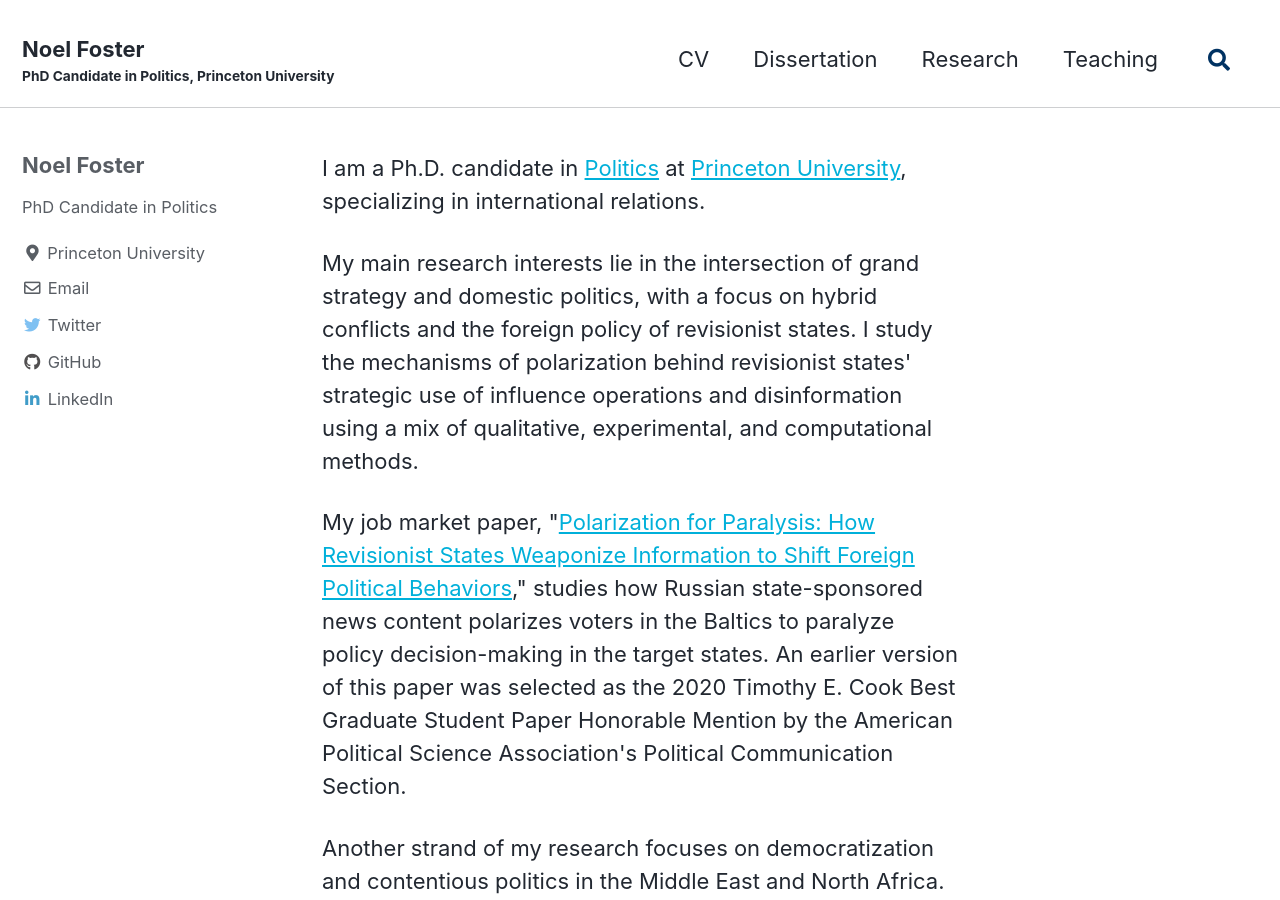
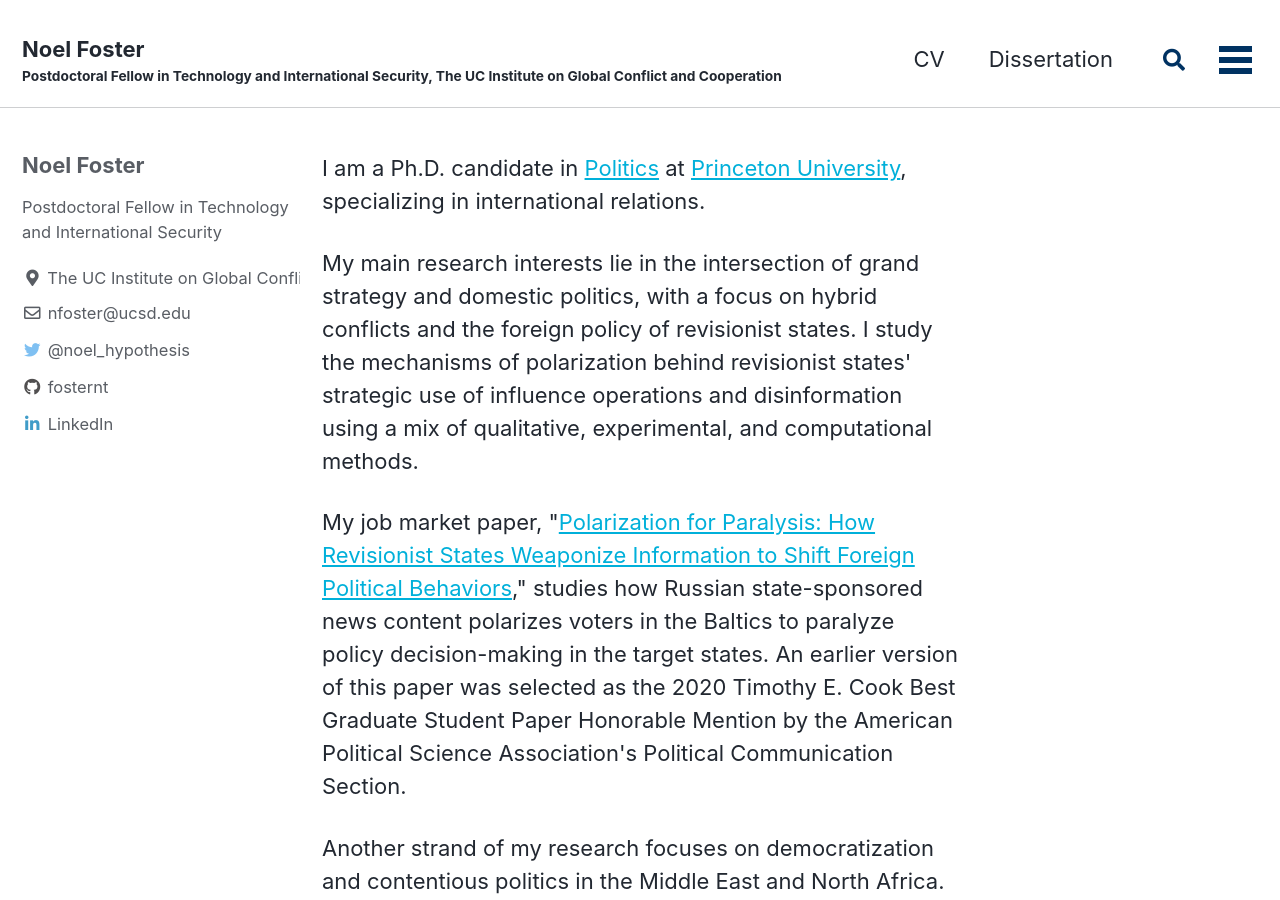
Before and after one commit to fosternt/fosternt.github.io, a Jekyll site: the page built from index.html, in a window 1280 px wide and 900 px high. Built offline with Jekyll 4.4.1, drawn with Linux system fonts in a browser that asks for light colours; cached includes are drawn as plain includes; the list of posts is cut into pages by our own code.

Commit message:
Update _config.yml

```diff
--- a/_config.yml
+++ b/_config.yml
@@ -18,9 +18,9 @@
 locale                   : "en-US"
 title                    : "Noel Foster"
 title_separator          : "-"
-subtitle                 : "PhD Candidate in Politics, Princeton University" # site tagline that appears below site title in masthead
+subtitle                 : "Postdoctoral Fellow in Technology and International Security, The UC Institute on Global Conflict and Cooperation" # site tagline that appears below site title in masthead
 name                     : "Noel Foster"
-description              : "PhD Candidate in Politics, Princeton University"
+description              : "Postdoctoral Fellow in Technology and International Security, The UC Institute on Global Conflict and Cooperation"
 url                      : # the base hostname & protocol for your site e.g. "https://mmistakes.github.io"
 baseurl                  : # the subpath of your site, e.g. "/blog"
 repository               : # GitHub username/repo-name e.g. "mmistakes/minimal-mistakes"
@@ -103,23 +103,23 @@
 author:
   name             : "Noel Foster"
   avatar           : # path of avatar image, e.g. "/assets/images/bio-photo.jpg"
-  bio              : "PhD Candidate in Politics"
-  location         : "Princeton University"
+  bio              : "Postdoctoral Fellow in Technology and International Security"
+  location         : "The UC Institute on Global Conflict and Cooperation, Washington, DC"
   email            :
   links:
-    - label: "Email"
+    - label: "nfoster@ucsd.edu"
       icon: "far fa-fw fa-envelope"
-      url: "mailto:noelf@princeton.edu"
+      url: "mailto:nfoster@ucsd.edu"
     - label: "Website"
       icon: "fas fa-fw fa-link"
       # url: "https://your-website.com"
-    - label: "Twitter"
+    - label: "@noel_hypothesis"
       icon: "fab fa-fw fa-twitter"
       url: "https://twitter.com/noel_hypothesis"
     - label: "Facebook"
       icon: "fab fa-fw fa-facebook-square"
       # url: "https://facebook.com/"
-    - label: "GitHub"
+    - label: "fosternt"
       icon: "fab fa-fw fa-github"
       url: "https://github.com/fosternt"
     - label: "Instagram"
```
